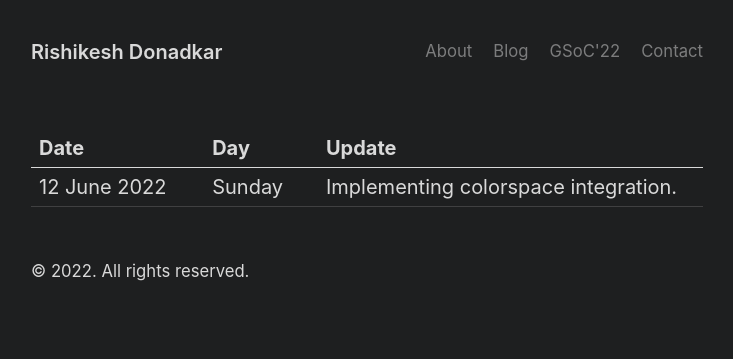
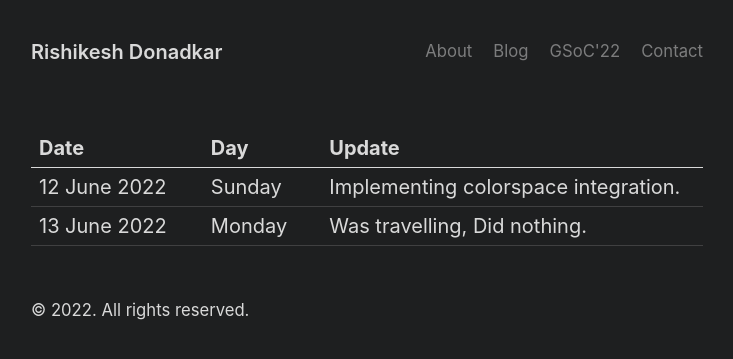
Before and after one commit to RISHI27-dot/rishi27-dot.github.io, a Jekyll site: the page built from gsoc/weeks/week_1.md, in a window 1280 px wide. Shown: the top 359 px of the page, without its empty margins (273-1006 px from the left). Built offline with Jekyll 4.4.1, drawn with Linux system fonts in a browser that asks for light colours.

Commit message:
update 13 June 2022

```diff
--- a/gsoc/weeks/week_1.md
+++ b/gsoc/weeks/week_1.md
@@ -6,5 +6,4 @@ title: home
 |Date        ||Day          ||Update
 | -----------|-|------------|-|-------------|
 12 June 2022 ||Sunday       ||  Implementing colorspace integration.
-
-<!-- 13 June 2022 ||Monday       || Was travelling, Did nothing.  -->
+13 June 2022 ||Monday       || Was travelling, Did nothing.
```
